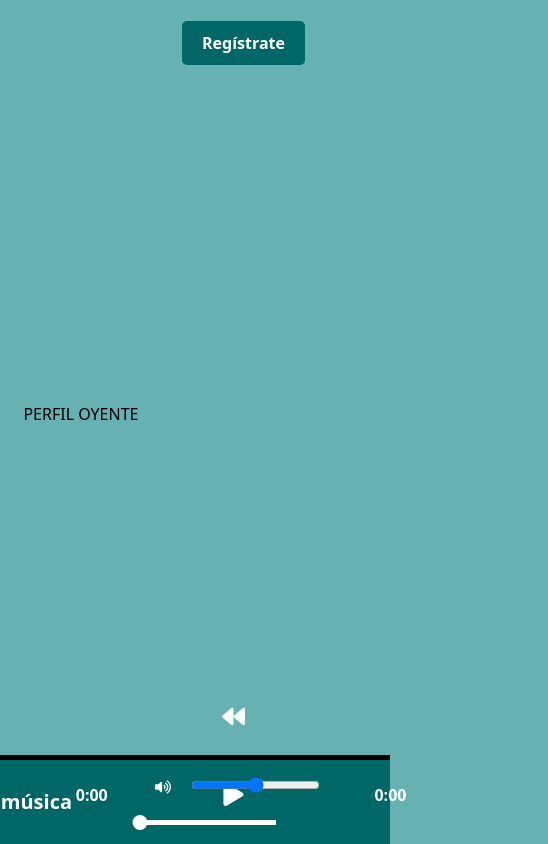
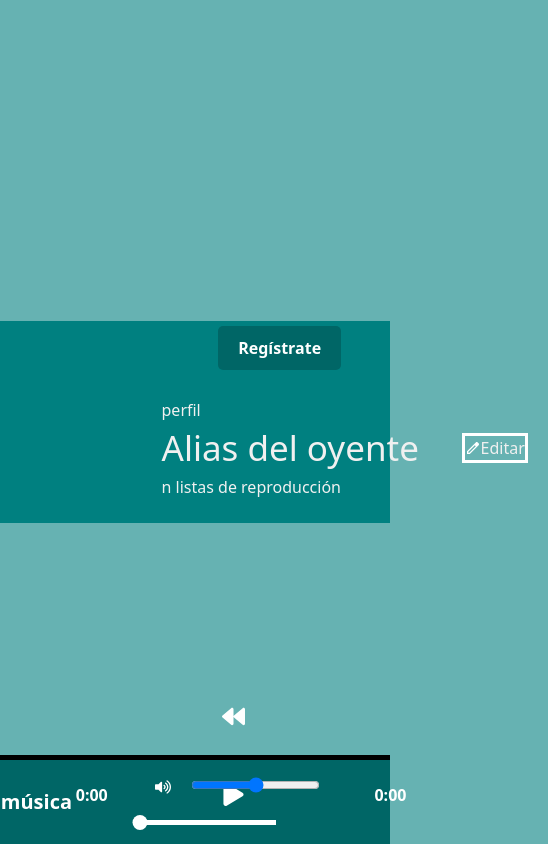
Before and after one commit to IVANCCAMA/Spotify-React, a React (Create React App) app in the folder spotify/: page /perfil in a window 390 px wide. Shown: the whole page, 548 px wide, since content can reach past the window. Built offline with nearby package versions, Linux system fonts and the light colour scheme; some icons are missing.

Commit message:
fix css mas bonito y algo responsivo y ordenado + perdil de user 45%

```diff
--- a/spotify/src/App.css
+++ b/spotify/src/App.css
@@ -1,3 +1,7 @@
+.contenedor-header-pincipal{
+  background-color: #66b2b2;
+  width: 100%;
+}
 
 body {
   background: #66b2b2;
@@ -20,8 +24,5 @@ body {
 }
 
 .content {
-  width: 100%;
-  padding: 6%;
-  padding-bottom: 10%;
-  display: flex;
+  align-items: center;
 }
--- a/spotify/src/App.js
+++ b/spotify/src/App.js
@@ -18,6 +18,7 @@ function App() {
       <div className="app-container">
         <div className='container-super'>
           <MenuLateral />
+          <div className='contenedor-header-pincipal'>
             <Encabeazado />
             <div className="content">
               <Routes>
@@ -31,6 +32,9 @@ function App() {
               </Routes>
             </div>
           </div>
+
+
+        </div>
         <ReproducirCancion />
       </div>
     </ListProvider>
--- a/spotify/src/components/añadirCancion.js
+++ b/spotify/src/components/añadirCancion.js
@@ -331,7 +331,7 @@ function AñadirCancion() {
 
           <div className="campo">
             <div className="input-box">
-              <label className="elemento" htmlFor="genero">Género musical *</label>
+              <label className="album" htmlFor="genero">Género musical *</label>
               <select name="genero" id='genero' defaultValue={'default'} required>
                 <option disabled hidden value='default'>Seleccionar género</option>
                 {generos.map((genero) => (
--- /dev/null
+++ b/spotify/src/components/encabezado.css
@@ -0,0 +1,9 @@
+.header {
+    background-color: #008080;
+    width: 100%;
+    display: flex;
+    justify-content: space-between;
+    align-items: center;
+    padding: 1%;
+    justify-content: flex-end; /* Alinea el botón a la derecha */
+  }
--- a/spotify/src/components/encabezado.js
+++ b/spotify/src/components/encabezado.js
@@ -1,13 +1,14 @@
 import React from 'react';
 import { Icon } from '@iconify/react';
 import { Link } from "react-router-dom";
+import "./encabezado.css"
 
 function Encabeazado() {
     return (
         <header className="header">
             <Link  to="/registro" className='boton-registro'><strong>Regístrate</strong></Link>
             <Link to="/perfil">
-                <Icon icon="gg:profile" color="white" width="65" height="65" />
+                <Icon icon="gg:profile" color="white" width="45" height="45" />
             </Link>
         </header>
     );
--- a/spotify/src/components/form.css
+++ b/spotify/src/components/form.css
@@ -89,7 +89,7 @@
 
 /* Campos de entrada */
 .campo {
-    margin-bottom: 10px;
+    margin-bottom: 4px;
 }
 
 .campo-cargar-cancion {
@@ -168,7 +168,7 @@
 .btn-box {
     display: flex;
     justify-content: space-between;
-    padding: 44px;
+    padding: 40px;
     gap: 40px;
 }
 
@@ -208,6 +208,7 @@
 
 .btn-box {
     color: #fff;
+    align-items: center;
 }
 
 #selectList {
--- a/spotify/src/components/inicioHome.css
+++ b/spotify/src/components/inicioHome.css
@@ -1,14 +1,3 @@
-.header {
-  position: fixed;
-  top: 0;
-  left: 0;
-  width: 100%;
-  display: flex;
-  justify-content: space-between;
-  align-items: center;
-  padding: 10px 20px;
-  justify-content: flex-end; /* Alinea el botón a la derecha */
-}
 
 /* Estilos para el contenedor de la imagen */
 .contenedor-imagen {
--- a/spotify/src/components/inicioHome.js
+++ b/spotify/src/components/inicioHome.js
@@ -1,7 +1,7 @@
 import React from "react";
 import logo from '../logos/logo.png';
 import './inicioHome.css';
-import Encabeazado from "./encabezado";
+
 function Inicio() {
   return (
     // <div>
--- a/spotify/src/components/listaAlbunes.css
+++ b/spotify/src/components/listaAlbunes.css
@@ -22,6 +22,7 @@
   display: flex;
   flex-direction: row;
   align-items: center;
+  padding-left: 20px;
 }
 
 .albumes-logo {
--- /dev/null
+++ b/spotify/src/components/perfilUsuario.css
@@ -0,0 +1,42 @@
+.user-profile-container {
+    color: #f0f0f0;
+    display: flex;
+    align-items: center;
+    background-color: #008080;
+    position: relative;
+    height: 100%;
+    top: 70%;
+    padding: 1%;
+}
+
+.user-profile-column {
+    padding: 1%;
+    flex: 0 0 ; /* Establece el ancho fijo de la columna del perfil */
+}
+
+.user-info-row {
+    flex: 1;
+    padding: 20px;
+}
+
+.user-profile-alias {
+
+    align-items: center;
+    font-size: 35px;
+    display: flex;
+}
+
+.contenedor-alias {
+    width: 300px;
+
+}
+
+.contenedor-editar {
+
+    align-items: center;
+    height: fit-content;
+    border: 3px solid #f0f0f0;
+    font-size: 16px;
+    border-color: white;
+    display: flex;
+}
--- a/spotify/src/components/perfilUsuario.js
+++ b/spotify/src/components/perfilUsuario.js
@@ -1,9 +1,26 @@
 import React from "react";
+import { Icon } from '@iconify/react';
+import './perfilUsuario.css';
 
 function PerfilUsuario() {
     return (
         <div>
-            <h1>PERFIL OYENTE</h1>
+            <div className="user-profile-container">
+                <div className="user-profile-column">
+                    <Icon icon="gg:profile" color="white" width="130px" height="120" />
+                </div>
+                <div className="user-info-row">
+                    <div>perfil</div>
+                    <div className="user-profile-alias">
+                        <div className="contenedor-alias">Alias del oyente</div>
+                        <div className= "contenedor-editar">
+                            <Icon icon="material-symbols:edit-outline" color="white" width={16} height={16} />
+                            <div>Editar</div>
+                        </div>
+                    </div>
+                    <div>n listas de reproducción</div>
+                </div>
+            </div>
         </div>
     );
 }
```
Lines whose indentation alone changed are shown as unchanged.
